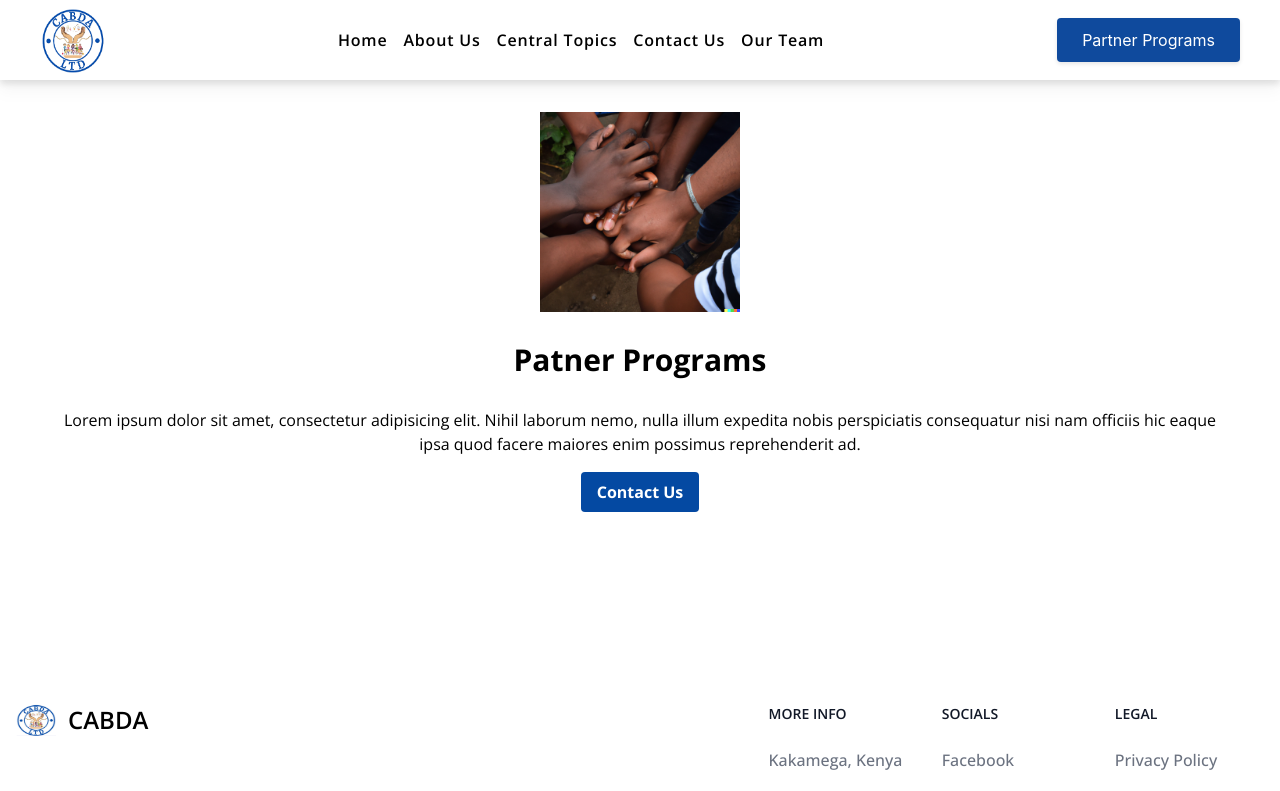
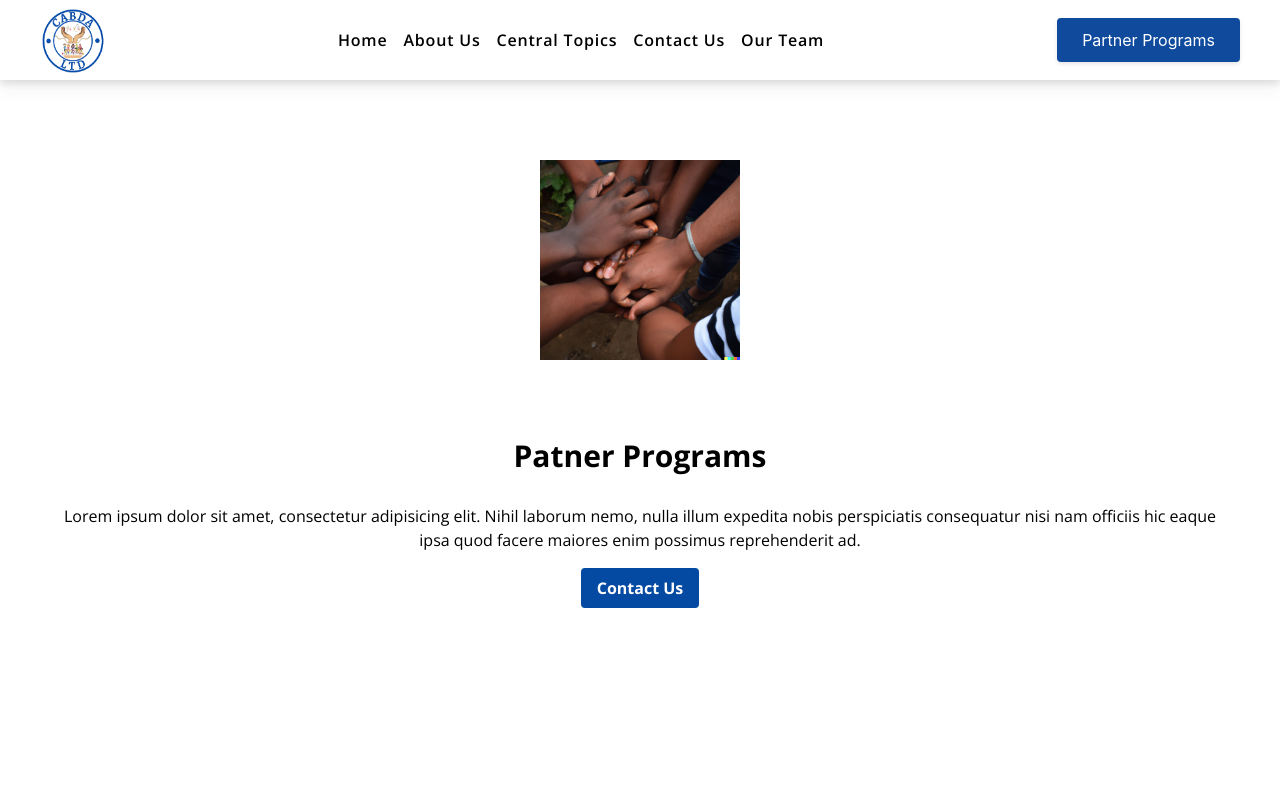
Before and after one commit to RichieMuga/cabda, a Next.js app: page /patnerprograms in a window 1280 px wide. Shown: the top 791 px of the page. Built offline with nearby package versions, Linux system fonts and the light colour scheme.

Commit message:
chore: cleaned up code

```diff
--- a/app/patnerprograms/page.js
+++ b/app/patnerprograms/page.js
@@ -1,14 +1,19 @@
 import React from 'react'
 import Image from 'next/image'
+import Head from 'next/head';
 import Navbar from '../../components/Navbar';
 import Footer from '../../components/Footer';
 import patners from "@/public/patners.png"
 
 const Patnerprograms = () => {
   return (
-    <section>
+    <>
+      <Head>
+        <title>PatnerPrograms | CABDA</title>
+        <meta property="og:title" content="My page title" key="title" />
+      </Head>
       <Navbar />
-      <div className='px-[10em] flex justify-center'>
+      <div className='px-[10em] flex justify-center py-[3em]'>
         <Image src={patners} alt="together we are one" width={200} height={200} />
       </div>
       <div className='px-[3em] text-center'>
@@ -19,7 +24,7 @@ const Patnerprograms = () => {
         </button>
       </div>
       <Footer />
-    </section>
+    </>
   )
 }
 
```
